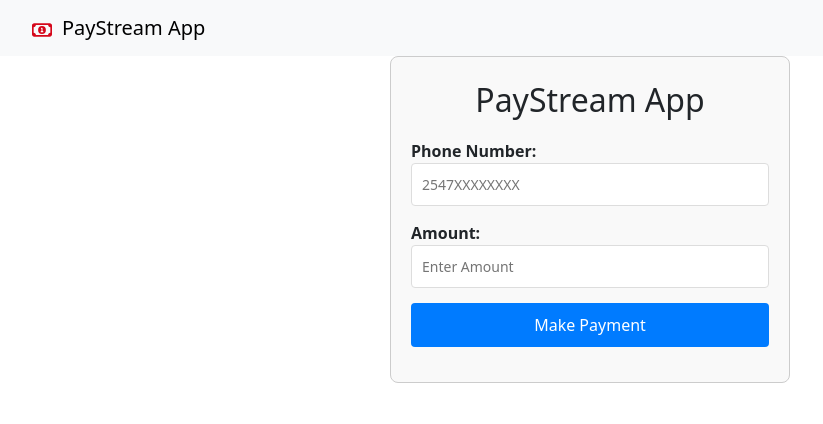
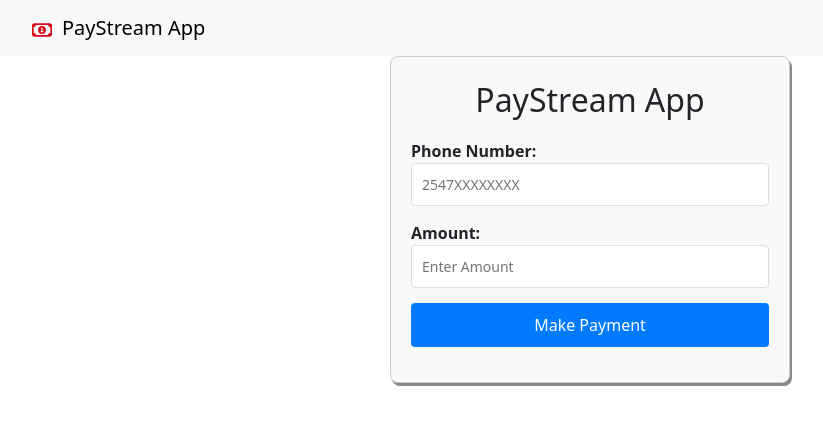
Before and after one commit to odhiambo-ed/next-paystream-frontend, a React (Vite) app: page / in a window 1280 px wide. Shown: the top 424 px of the page, without its empty margins (50-873 px from the left). Built offline with nearby package versions, Linux system fonts and the light colour scheme.

Commit message:
add boxshadow

```diff
--- a/src/App.css
+++ b/src/App.css
@@ -3,6 +3,7 @@
   margin: 0 auto;
   padding: 20px;
   border: 1px solid #ccc;
+  box-shadow: 2px 3px #888888;
   border-radius: 8px;
   background-color: #f9f9f9;
 }
```
